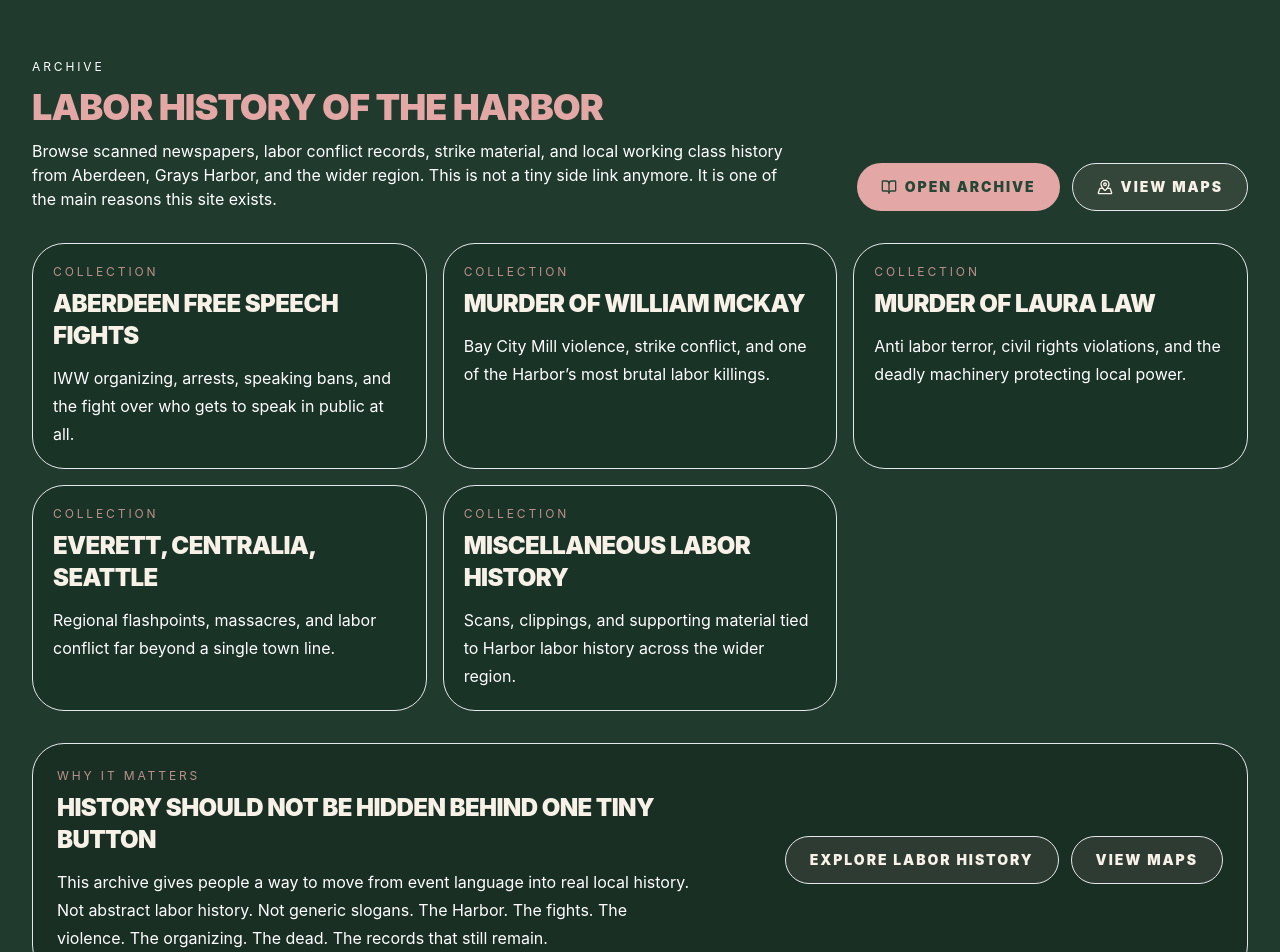
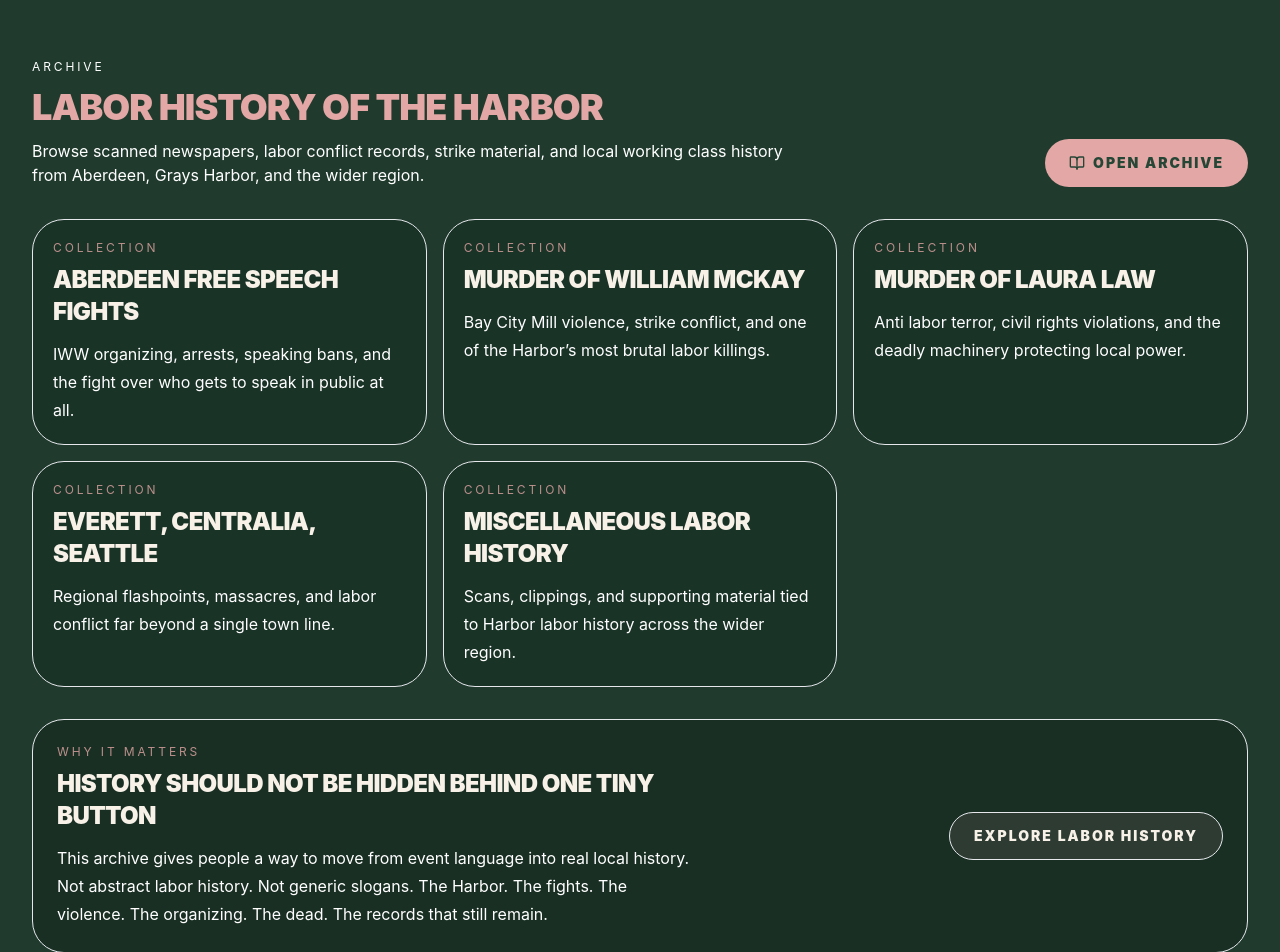
Before and after one commit to bjgarr-lgtm/May-Day-Site, a React (Vite) app: page / in a window 1280 px wide. Shown: the part 1660-2612 px from the top of the page. Built offline with nearby package versions, Linux system fonts and the light colour scheme.

Commit message:
Update MayDayWelcomeCenter.jsx

```diff
--- a/src/pages/MayDayWelcomeCenter.jsx
+++ b/src/pages/MayDayWelcomeCenter.jsx
@@ -356,7 +356,7 @@ function LaborHistorySection() {
           <SectionTitle
             eyebrow="archive"
             title="labor history of the harbor"
-            body="Browse scanned newspapers, labor conflict records, strike material, and local working class history from Aberdeen, Grays Harbor, and the wider region. This is not a tiny side link anymore. It is one of the main reasons this site exists."
+            body="Browse scanned newspapers, labor conflict records, strike material, and local working class history from Aberdeen, Grays Harbor, and the wider region."
           />
           <div className="flex flex-wrap gap-3">
             <Link
@@ -366,14 +366,6 @@ function LaborHistorySection() {
               <BookOpen className="mr-2 h-4 w-4 shrink-0" />
               open archive
             </Link>
-            <button
-              type="button"
-              onClick={() => scrollToSection('map')}
-              className="inline-flex min-h-12 items-center rounded-full border border-[#e3a7a5]/18 bg-[#e3a7a5]/10 px-6 py-3 text-sm font-black uppercase tracking-[0.14em] text-[#f7f1e8] transition hover:bg-[#e3a7a5]/15"
-            >
-              <MapPinned className="mr-2 h-4 w-4 shrink-0" />
-              view maps
-            </button>
           </div>
         </div>
 
@@ -403,13 +395,6 @@ function LaborHistorySection() {
               >
                 explore labor history
               </Link>
-              <button
-                type="button"
-                onClick={() => scrollToSection('map')}
-                className="inline-flex min-h-12 items-center rounded-full border border-[#e3a7a5]/18 bg-[#e3a7a5]/10 px-6 py-3 text-sm font-black uppercase tracking-[0.14em] text-[#f7f1e8] transition hover:bg-[#e3a7a5]/15"
-              >
-                view maps
-              </button>
             </div>
           </div>
         </div>
```
